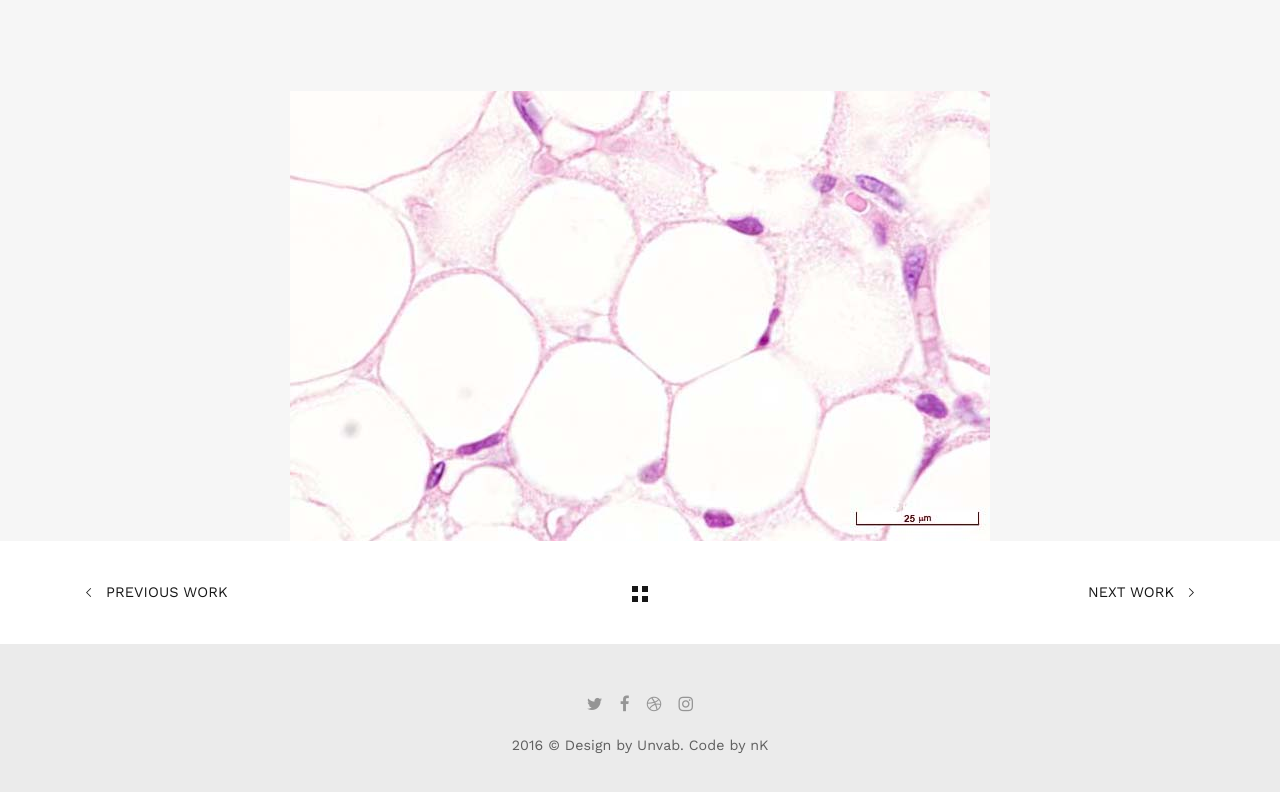
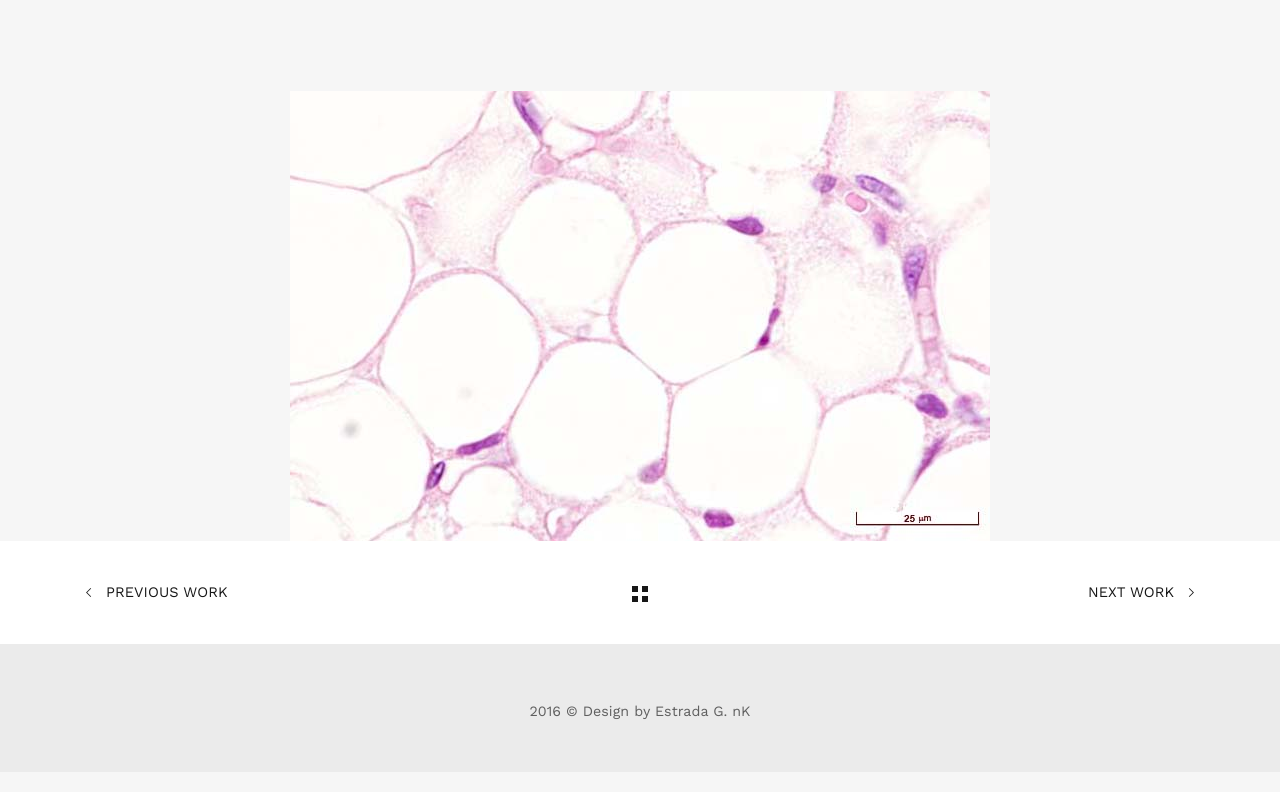
Before and after one commit to Rodrigo1235/CETUGHISTOLOGIA, a plain HTML site: page TEJIDO_ADIPOSO.html in a window 1280 px wide. Shown: the part 781-1573 px from the top of the page. Drawn offline with nearby package versions, Linux system fonts and the light colour scheme; a web font is replaced by a local one.

Commit message:
Update TEJIDO_ADIPOSO.html

```diff
--- a/TEJIDO_ADIPOSO.html
+++ b/TEJIDO_ADIPOSO.html
@@ -1,13 +1,13 @@
 <!DOCTYPE html>
 <!--
-  Name: Snow - Minimal & Clean Portfolio HTML Template
-  Version: 1.0.1
-  Author: nK, unvab
-  Website: https://nkdev.info, http://unvab.com/
-  Purchase: https://nkdev.info
-  Support: https://nk.ticksy.com
-  License: You must have a valid license purchased only from ThemeForest (the above link) in order to legally use the theme for your project.
-  Copyright 2017.
+
+
+
+
+
+
+
+
 -->
 
 <html lang="en">
@@ -227,15 +227,11 @@
                 <div class="container text-xs-center">
                     <div class="nk-footer-social">
                         <ul>
-                            <li><a href="https://twitter.com/nkdevv"><i class="fa fa-twitter"></i></a></li>
-                            <li><a href="https://www.facebook.com/unvabdesign/"><i class="fa fa-facebook"></i></a></li>
-                            <li><a href="https://dribbble.com/_nK"><i class="fa fa-dribbble"></i></a></li>
-                            <li><a href="https://www.instagram.com/unvab/"><i class="fa fa-instagram"></i></a></li>
                         </ul>
                     </div>
 
                     <div class="nk-footer-text">
-                        <p>2016 &copy; Design by Unvab. Code by nK</p>
+                        <p>2016 &copy; Design by Estrada G. nK</p>
                     </div>
                 </div>
             </div>
```
